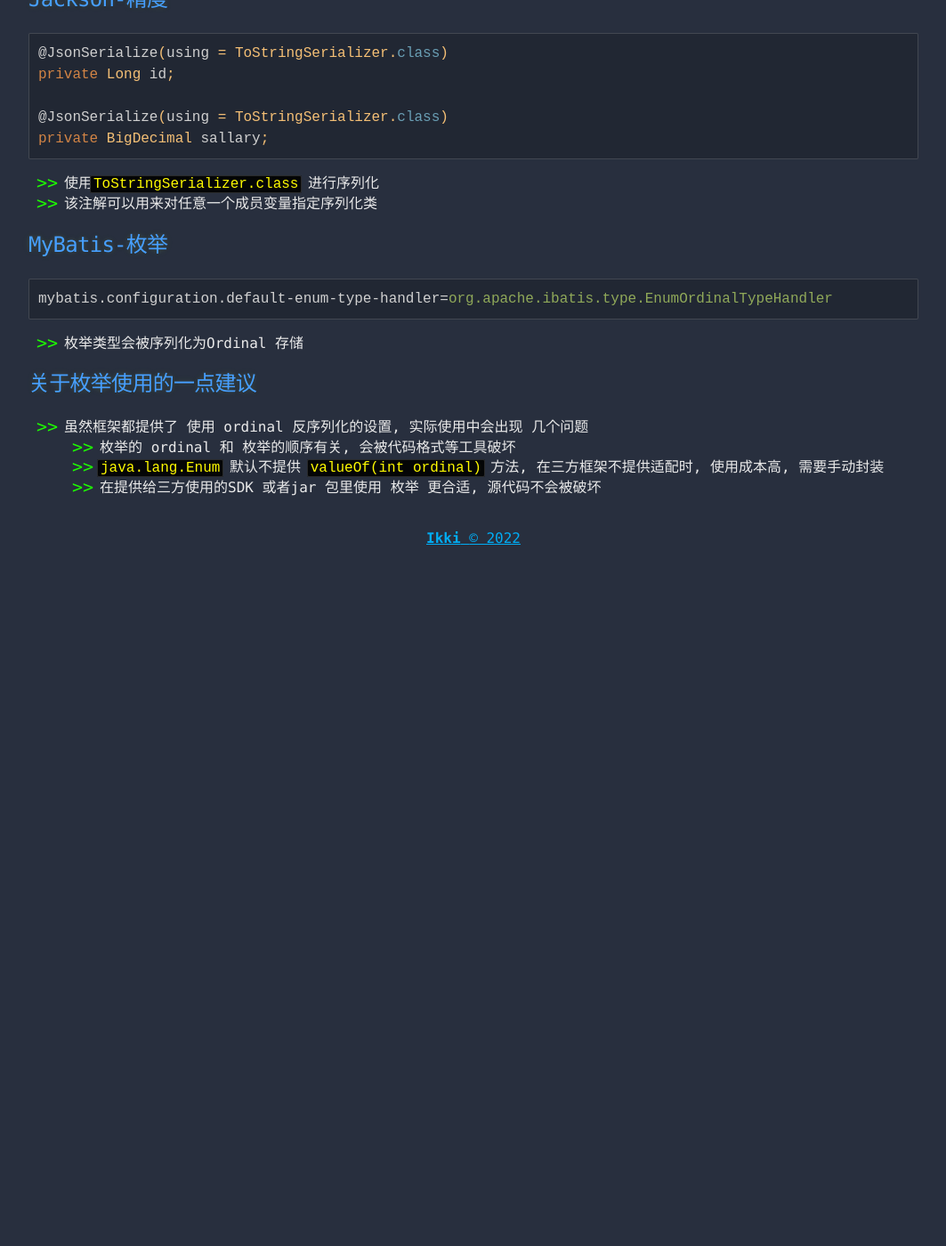
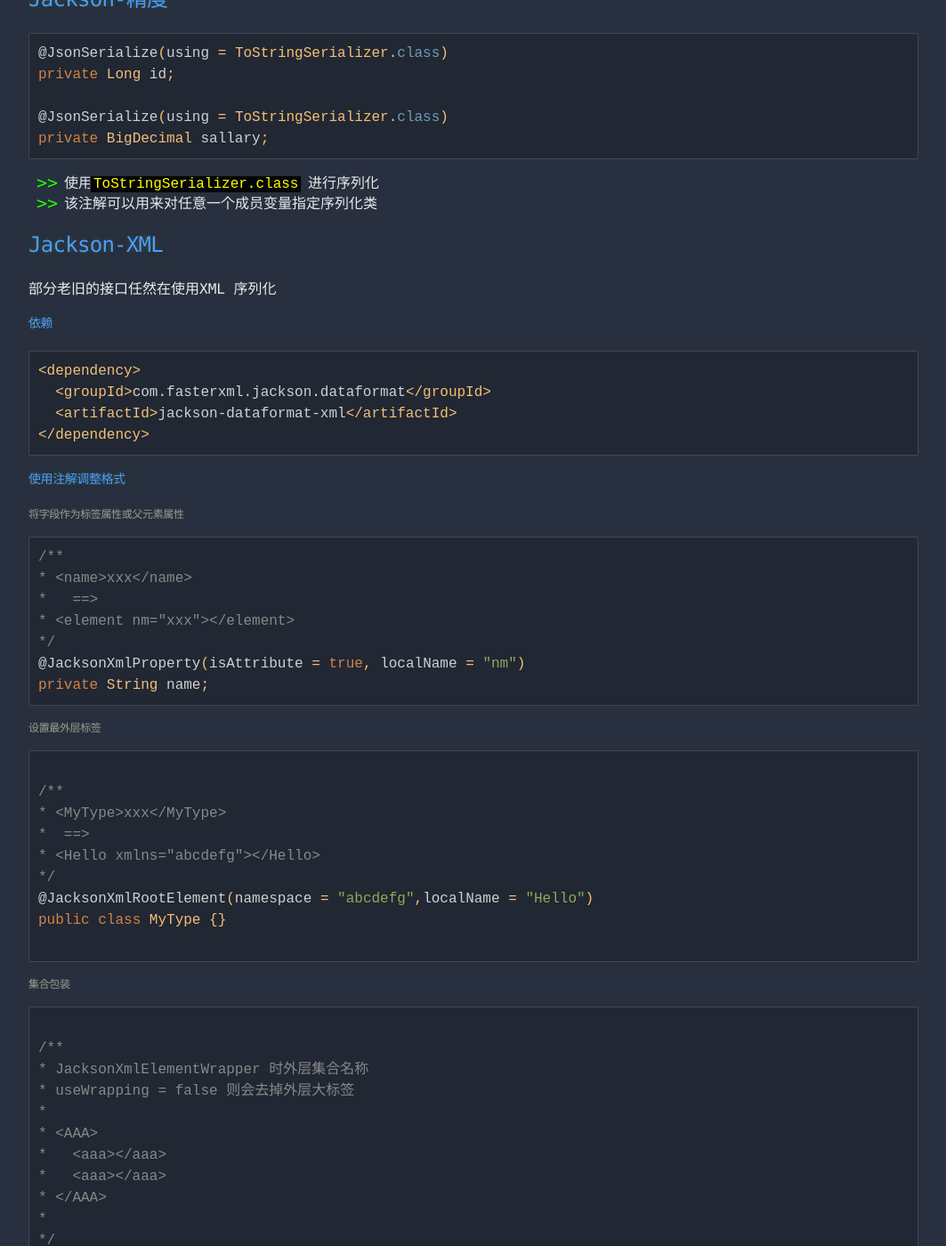
Before and after one commit to Ikki-Dai/blogs, a Jekyll site: the page built from _posts/2021-05-12-序列化反序列化常用设置.md, in a window 1280 px wide and 1400 px high, scrolled down 1529 px. Shown: the whole window at 89% size, without its empty margins (108-1171 px from the left). Built offline with Jekyll 4.4.1, drawn with Linux system fonts in a browser that asks for light colours; before the commit the page ends 2159 px from its top, so only the background shows below that; some of the changed text lies outside the part shown.

Commit message:
<doc>(serialize): add xml support
<body>

<footer>

````diff
--- a/_posts/2021-05-12-序列化反序列化常用设置.md
+++ b/_posts/2021-05-12-序列化反序列化常用设置.md
@@ -60,9 +60,6 @@
 - `@DateTimeFormat`:解析想要的格式
 
 
-
-
-
 ## Jackson-枚举
 
 ```java
@@ -92,6 +89,79 @@
 - 使用`ToStringSerializer.class` 进行序列化
 - 该注解可以用来对任意一个成员变量指定序列化类
 
+## Jackson-XML
+
+部分老旧的接口任然在使用XML 序列化
+
+#### 依赖
+
+```xml
+<dependency>
+  <groupId>com.fasterxml.jackson.dataformat</groupId>
+  <artifactId>jackson-dataformat-xml</artifactId>
+</dependency>
+```
+
+#### 使用注解调整格式
+
+###### 将字段作为标签属性或父元素属性
+```java
+/**
+* <name>xxx</name>
+*   ==>
+* <element nm="xxx"></element>
+*/
+@JacksonXmlProperty(isAttribute = true, localName = "nm")
+private String name;
+```
+
+###### 设置最外层标签
+```java
+
+/**
+* <MyType>xxx</MyType>
+*  ==>
+* <Hello xmlns="abcdefg"></Hello>
+*/
+@JacksonXmlRootElement(namespace = "abcdefg",localName = "Hello")
+public class MyType {}
+
+```
+
+###### 集合包装
+
+```java
+
+/**
+* JacksonXmlElementWrapper 时外层集合名称
+* useWrapping = false 则会去掉外层大标签
+*
+* <AAA>
+*   <aaa></aaa>
+*   <aaa></aaa>
+* </AAA>
+*
+*/
+@JacksonXmlElementWrapper(localName = "AAA")
+@JacksonXmlProperty(localName = "aaa")
+private Collections<String> bbb;
+
+```
+
+###### 直接暴露给父标签
+```java
+/**
+*<root><c>a</c></root>
+* ==>
+*<root></root>
+*/
+@JacksonXmlText;
+private String c;
+```
+
+
+
+
 ## MyBatis-枚举
 
 ```properties
````
